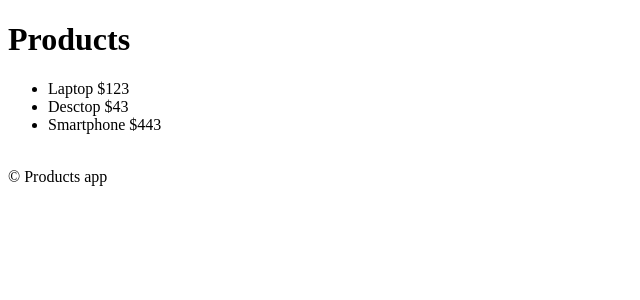
After one commit to razielSan/flask_crud, a Flask app: page /products/ in a window 1280 px wide. The commit adds this page. Shown: the top 300 px of the page, without its empty margins (0-640 px from the left). Run offline with Flask 3, Linux system fonts and the light colour scheme.

Commit message:
create product list (+storage)

```diff
--- a/app/app.py
+++ b/app/app.py
@@ -1,6 +1,11 @@
 from flask import Flask
 
-from views import index_app, examples_app, clicker_app
+from views import (
+    index_app,
+    examples_app,
+    clicker_app,
+    products_app,
+)
 
 
 def create_app():
@@ -11,4 +16,5 @@ def create_app():
     app.register_blueprint(index_app)
     app.register_blueprint(examples_app, url_prefix="/examples")
     app.register_blueprint(clicker_app, url_prefix="/clicker")
+    app.register_blueprint(products_app, url_prefix="/products")
     return app
--- /dev/null
+++ b/app/temp.py
@@ -0,0 +1,2 @@
+d = {1: 2, 3: 4}
+print([value for value in d.values()])
--- a/app/templates/base.html
+++ b/app/templates/base.html
@@ -12,6 +12,10 @@
     {% block body %}
     {% endblock %}
 
+
+    {% block footer %}
+    {% endblock footer %}
+
     <script src="https://unpkg.com/htmx.org@2.0.4" integrity="sha384-HGfztofotfshcF7+8n44JQL2oJmowVChPTg48S+jvZoztPfvwD79OC/LTtG6dMp+" crossorigin="anonymous"></script>
 
 </body>
--- a/app/templates/index.html
+++ b/app/templates/index.html
@@ -9,11 +9,14 @@
   <h2>
     <a href="{{ url_for('examples.examples') }}">Examples</a>
   </h2>
+  <h3>
+    <a href="{{ url_for('products.get_product_list') }}">Products</a>
+  </h3>
   <span
     hx-trigger="load"
     hx-get="{{ url_for('clicker.click') }}"
     hx-swap="outerHTML">Click</span>
   <h4>
     <a href="{{ url_for('clicker.click') }}">Clicker</a>
-  </h4s>
+  </h4>
 {% endblock body %}
--- /dev/null
+++ b/app/templates/products/list.html
@@ -0,0 +1,14 @@
+{% extends "products/products.html" %}
+
+{% block title %}
+    Products
+{% endblock title %}
+
+{% block body %}
+    <h1>Products</h1>
+    <ul>
+            {% for product in list_products%}
+                <li>{{ product.name }} ${{ product.price }}</li>
+            {% endfor %}
+    </ul>
+{% endblock body %}
--- /dev/null
+++ b/app/templates/products/products.html
@@ -0,0 +1,9 @@
+{% extends "base.html" %}
+
+
+
+
+{% block footer %}
+    <br>
+    &copy Products app
+{% endblock footer %}
--- a/app/views/__init__.py
+++ b/app/views/__init__.py
@@ -1,3 +1,4 @@
 from views.index.views import router as index_app
 from views.examples.views import router as examples_app
 from views.clicker.views import router as clicker_app
+from views.products.views import router as products_app
--- /dev/null
+++ b/app/views/products/crud.py
@@ -0,0 +1,39 @@
+from dataclasses import dataclass, field
+from typing import Dict
+
+
+@dataclass
+class Product:
+    id: int
+    name: str
+    price: int
+
+
+@dataclass
+class ProductStorage:
+    products: Dict[int, Product] = field(default_factory=dict)
+    id: int = 0
+
+    @property
+    def get_next_id(self):
+        self.id += 1
+        return self.id
+
+    def add(self, name: str, price: int):
+        product = Product(
+            name=name,
+            price=price,
+            id=self.get_next_id,
+        )
+        self.products[product.id] = product
+        return product
+
+    @property
+    def get_list(self):
+        return [product for product in self.products.values()]
+
+
+product_storage = ProductStorage()
+product_storage.add("Laptop", price=123)
+product_storage.add("Desctop", price=43)
+product_storage.add("Smartphone", price=443)
--- /dev/null
+++ b/app/views/products/views.py
@@ -0,0 +1,15 @@
+from flask import Blueprint, request, render_template
+
+from views.products.crud import product_storage
+
+router = Blueprint("products", __name__)
+
+
+@router.get("/")
+def get_product_list():
+
+
+    return render_template(
+        "products/list.html",
+        list_products=product_storage.get_list,
+    )
```
Also changed, not shown: README.MD.
